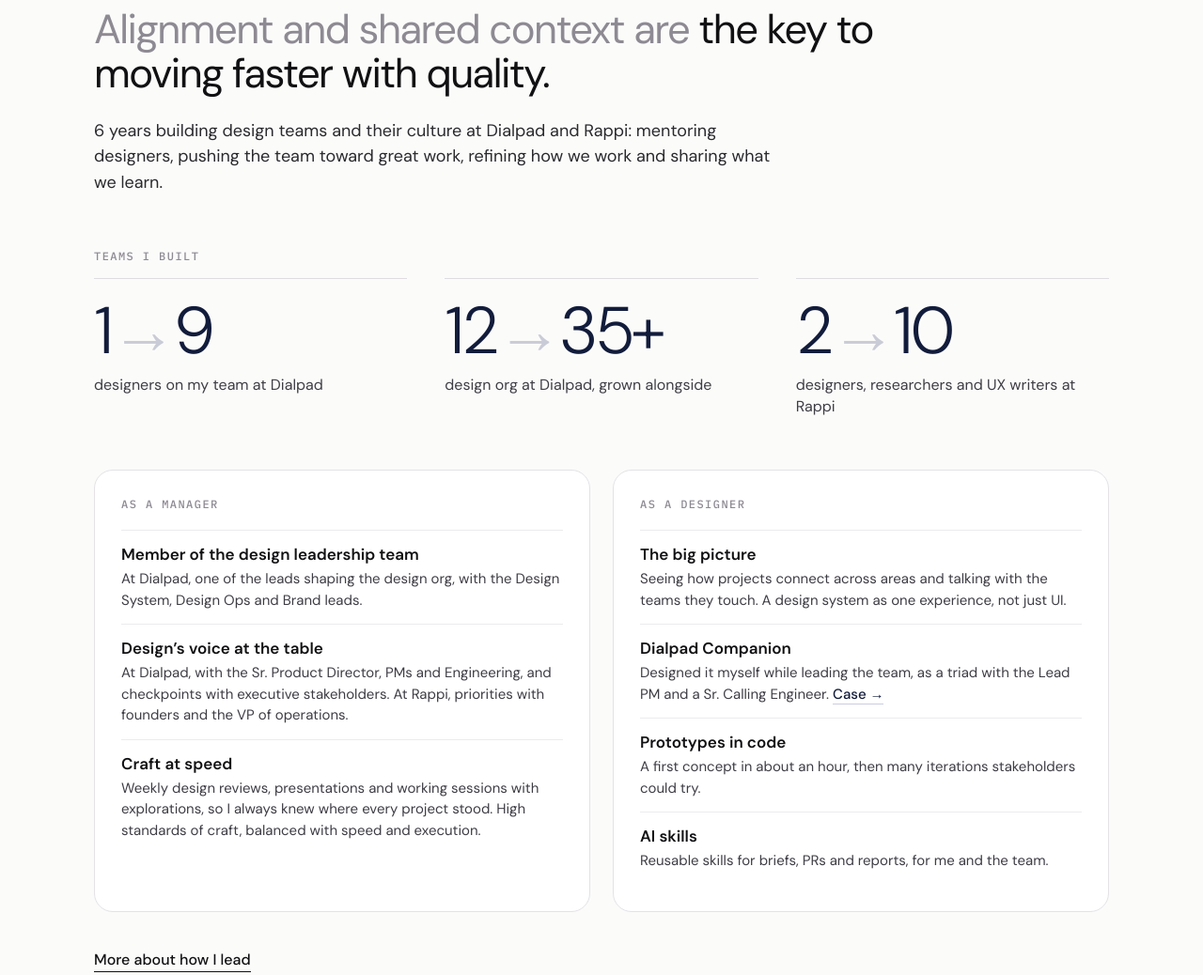
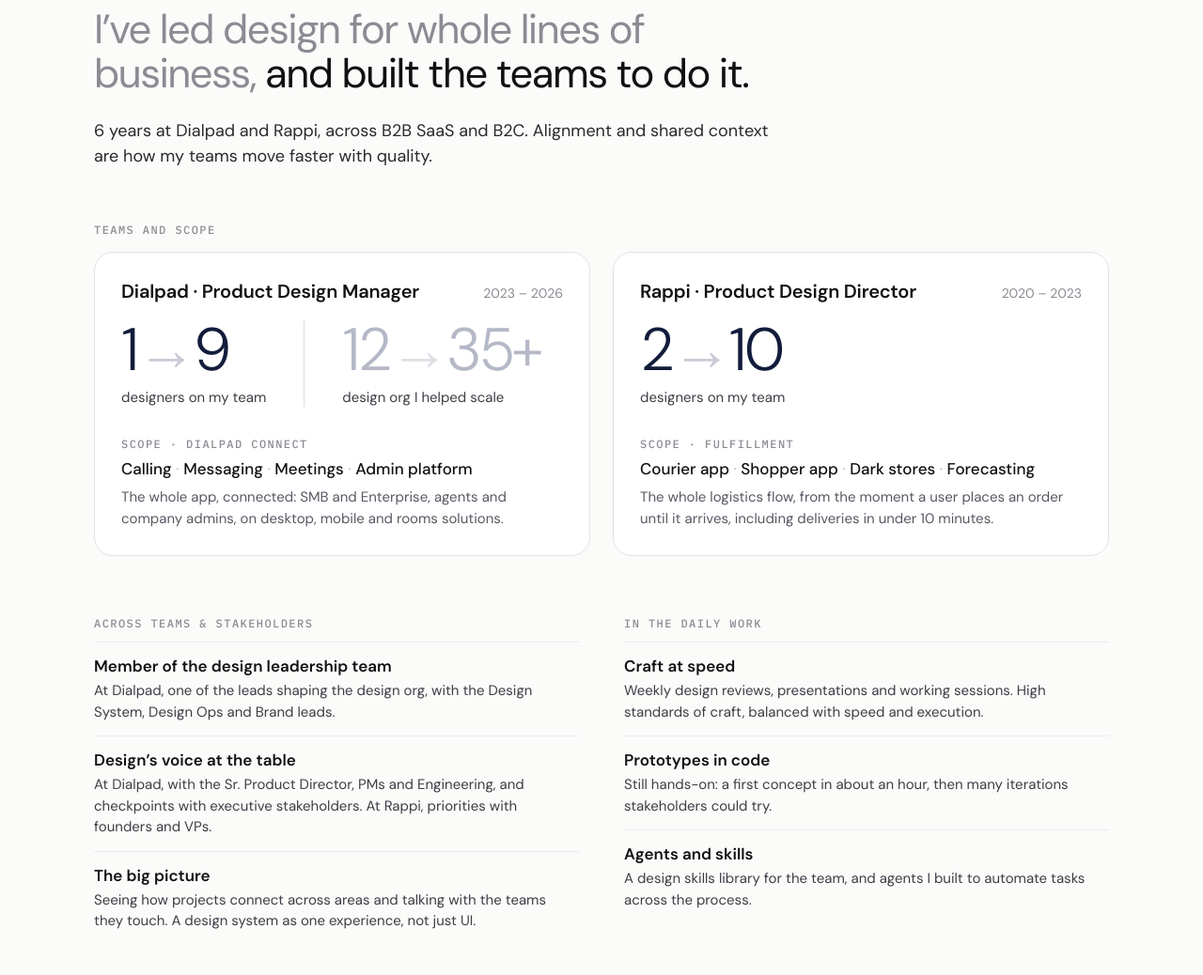
Before and after one commit to SilviK-personal/portfolio, a plain HTML site: page index.html in a window 1280 px wide. Shown: the part 2071-3109 px from the top of the page at 94% size. Drawn offline with Linux system fonts and the light colour scheme.

Commit message:
Leadership: company cards with open lists, Rappi scope, Labs title and agents card
Restores the charset meta lost when noindex was removed; site stays indexable.

Co-Authored-By: Claude Opus 5.5 <noreply@anthropic.com>
Claude-Session: https://claude.ai/code/session_01YQ68YF6dyFtRFrSuijBAPo

```diff
--- a/index.html
+++ b/index.html
@@ -1,4 +1,5 @@
 <!doctype html><html><head>
+<meta charset=utf8><meta name=viewport content="width=device-width,initial-scale=1"><style>:root{color-scheme:light}body{margin:0;padding:0;font:14px -apple-system,BlinkMacSystemFont,sans-serif;background:#fff;color:#000}img{max-width:100%}[hidden]:not([hidden=until-found i]){display:none!important}</style></head><body>
 <title>Silvina Klein Portfolio</title>
 <meta name="viewport" content="width=device-width, initial-scale=1">
 <link rel="preconnect" href="https://fonts.googleapis.com">
@@ -111,6 +112,7 @@ a{color:#111113}a:hover{color:#4B3FA0}
 section[id],footer[id]{scroll-margin-top:84px}
 .er{transition:padding-left .35s cubic-bezier(.2,.8,.2,1)}.er:hover{padding-left:16px}.er .er-ar{transition:transform .35s cubic-bezier(.2,.8,.2,1)}.er:hover .er-ar{transform:translateX(8px)}@media (prefers-reduced-motion: reduce){.er,.er .er-ar{transition:none}}
 @media (max-width:560px){.ct-div{display:none}}
+.st-div{align-self:stretch;width:1px;background:#DEDBE2}@media (max-width:560px){.st-div{display:none}}
 .ct-write::-webkit-details-marker{display:none}.ct-write{transition:background-color .2s}.ct-write:hover{background:#22305E}
 .ct-mailbox[open] .ct-write{display:none !important}
 .ct-mailbox[open] .ct-reveal{animation:ctIn .35s cubic-bezier(.2,.8,.2,1)}
@@ -212,39 +214,51 @@ section[id],footer[id]{scroll-margin-top:84px}
 <!-- About / leadership -->
 <section id="about" style="padding: 78px 0; border-top: 1px solid #E4E2E6">
 <p style="margin: 0; font-size: 14px; font-weight: 600; letter-spacing: 0.12em; color: #5B5763">LEADERSHIP</p>
-<h2 style="margin: 16px 0 0; max-width: 900px; font-size: clamp(28px, 3.4vw, 48px); line-height: 1.08; font-weight: 400; letter-spacing: -0.035em"><span style="color: #8E8A93">Alignment and shared context are</span> the key to moving faster with quality.</h2>
-<p style="margin: 24px 0 0; max-width: 720px; font-size: 18px; line-height: 1.55; color: #2A2A2E">6 years building design teams and their culture at Dialpad and Rappi: mentoring designers, pushing the team toward great work, refining how we work and sharing what we learn.</p>
-<p style="margin: 56px 0 0; font-family: 'IBM Plex Mono', monospace; font-size: 12px; font-weight: 500; letter-spacing: 0.12em; color: #8E8A93">TEAMS I BUILT</p>
-<div style="margin-top: 16px; display: grid; grid-template-columns: repeat(auto-fit, minmax(220px, 1fr)); gap: 28px 40px">
-<div style="padding-top: 20px; border-top: 1px solid #DEDBE2; display: flex; flex-direction: column; gap: 10px">
-<span style="font-size: clamp(48px, 5.5vw, 80px); font-weight: 300; letter-spacing: -0.05em; line-height: 1; color: #121C3B">1<span style="color: #C9CBD6">→</span>9</span>
-<span style="font-size: 16px; line-height: 1.45; color: #3F3D45">designers on my team at Dialpad</span>
+<h2 style="margin: 16px 0 0; max-width: 900px; font-size: clamp(28px, 3.4vw, 48px); line-height: 1.08; font-weight: 400; letter-spacing: -0.035em; text-wrap: balance"><span style="color: #8E8A93">I’ve led design for whole lines of business,</span> and built the teams to do it.</h2>
+<p style="margin: 24px 0 0; max-width: 720px; font-size: 18px; line-height: 1.55; color: #2A2A2E">6 years at Dialpad and Rappi, across B2B SaaS and B2C. Alignment and shared context are how my teams move faster with quality.</p>
+<p style="margin: 56px 0 0; font-family: 'IBM Plex Mono', monospace; font-size: 12px; font-weight: 500; letter-spacing: 0.12em; color: #8E8A93">TEAMS AND SCOPE</p>
+<div style="margin-top: 16px; display: flex; flex-wrap: wrap; gap: 24px">
+<div style="flex: 1 1 420px; min-width: 0; padding: 28px; background: #FFFFFF; border: 1px solid #E4E2E6; border-radius: 20px; display: flex; flex-direction: column; gap: 18px">
+<div style="display: flex; flex-wrap: wrap; align-items: baseline; justify-content: space-between; gap: 4px 16px"><span style="font-size: 20px; font-weight: 600; letter-spacing: -0.01em">Dialpad · Product Design Manager</span><span style="font-size: 14px; color: #8E8A93">2023 – 2026</span></div>
+<div style="display: flex; flex-wrap: wrap; align-items: flex-end; gap: 16px 40px">
+<div><span style="display: block; font-size: clamp(48px, 5vw, 72px); font-weight: 300; letter-spacing: -0.05em; line-height: 1; color: #121C3B">1<span style="color: #C9CBD6">→</span>9</span><span style="display: block; margin-top: 8px; font-size: 15px; color: #3F3D45">designers on my team</span></div>
+<div class="st-div" aria-hidden="true"></div>
+<div><span style="display: block; font-size: clamp(48px, 5vw, 72px); font-weight: 300; letter-spacing: -0.05em; line-height: 1; color: rgb(180, 184, 199)">12<span style="color: rgb(221, 223, 230)">→</span>35+</span><span style="display: block; margin-top: 8px; font-size: 15px; color: rgb(63, 61, 69)">design org I helped scale</span></div>
 </div>
-<div style="padding-top: 20px; border-top: 1px solid #DEDBE2; display: flex; flex-direction: column; gap: 10px">
-<span style="font-size: clamp(48px, 5.5vw, 80px); font-weight: 300; letter-spacing: -0.05em; line-height: 1; color: #121C3B">12<span style="color: #C9CBD6">→</span>35+</span>
-<span style="font-size: 16px; line-height: 1.45; color: #3F3D45">design org at Dialpad, grown alongside</span>
-</div>
-<div style="padding-top: 20px; border-top: 1px solid #DEDBE2; display: flex; flex-direction: column; gap: 10px">
-<span style="font-size: clamp(48px, 5.5vw, 80px); font-weight: 300; letter-spacing: -0.05em; line-height: 1; color: #121C3B">2<span style="color: #C9CBD6">→</span>10</span>
-<span style="font-size: 16px; line-height: 1.45; color: #3F3D45">designers, researchers and UX writers at Rappi</span>
+<div style="display: flex; flex-direction: column; gap: 8px; margin-top: 14px">
+<p style="margin: 0; font-family: 'IBM Plex Mono', monospace; font-size: 12px; font-weight: 500; letter-spacing: 0.12em; color: #8E8A93">SCOPE · DIALPAD CONNECT</p>
+<p style="margin: 0; font-size: 17px; font-weight: 500; color: #111113">Calling<span aria-hidden="true" style="color: #C9CBD6"> · </span>Messaging<span aria-hidden="true" style="color: #C9CBD6"> · </span>Meetings<span aria-hidden="true" style="color: #C9CBD6"> · </span>Admin platform</p>
+<p style="margin: 0; font-size: 15px; line-height: 1.5; color: #5B5763">The whole app, connected: SMB and Enterprise, agents and company admins, on desktop, mobile and rooms solutions.</p>
 </div>
 </div>
-<div style="margin-top: 56px; display: flex; flex-wrap: wrap; gap: 24px">
-<div style="flex: 1 1 400px; min-width: 0; padding: 28px; background: #FFFFFF; border: 1px solid #E4E2E6; border-radius: 20px; display: flex; flex-direction: column; gap: 20px">
-<p style="margin: 0; font-family: 'IBM Plex Mono', monospace; font-size: 12px; font-weight: 500; letter-spacing: 0.12em; color: #8E8A93">AS A MANAGER</p>
+<div style="flex: 1 1 420px; min-width: 0; padding: 28px; background: #FFFFFF; border: 1px solid #E4E2E6; border-radius: 20px; display: flex; flex-direction: column; gap: 18px">
+<div style="display: flex; flex-wrap: wrap; align-items: baseline; justify-content: space-between; gap: 4px 16px"><span style="font-size: 20px; font-weight: 600; letter-spacing: -0.01em">Rappi · Product Design Director</span><span style="font-size: 14px; color: #8E8A93">2020 – 2023</span></div>
+<div style="display: flex; flex-wrap: wrap; align-items: flex-end; gap: 8px 28px">
+<div><span style="display: block; font-size: clamp(48px, 5vw, 72px); font-weight: 300; letter-spacing: -0.05em; line-height: 1; color: rgb(18, 28, 59)">2<span style="color: rgb(201, 203, 214)">→</span>10</span><span style="display: block; margin-top: 8px; font-size: 15px; color: rgb(63, 61, 69)">designers on my team</span></div>
+
+</div>
+<div style="display: flex; flex-direction: column; gap: 8px; margin-top: 14px">
+<p style="margin: 0; font-family: 'IBM Plex Mono', monospace; font-size: 12px; font-weight: 500; letter-spacing: 0.12em; color: #8E8A93">SCOPE · FULFILLMENT</p>
+<p style="margin: 0; font-size: 17px; font-weight: 500; color: #111113">Courier app<span aria-hidden="true" style="color: #C9CBD6"> · </span>Shopper app<span aria-hidden="true" style="color: #C9CBD6"> · </span>Dark stores<span aria-hidden="true" style="color: #C9CBD6"> · </span>Forecasting</p>
+<p style="margin: 0; font-size: 15px; line-height: 1.5; color: #5B5763">The whole logistics flow, from the moment a user places an order until it arrives, including deliveries in under 10 minutes.</p>
+</div>
+</div>
+</div>
+<div style="margin-top: 64px; display: flex; flex-wrap: wrap; gap: 32px 48px">
+<div style="flex: 1 1 420px; min-width: 0; display: flex; flex-direction: column; gap: 12px">
+<p style="margin: 0; font-family: 'IBM Plex Mono', monospace; font-size: 12px; font-weight: 500; letter-spacing: 0.12em; color: #8E8A93">ACROSS TEAMS &amp; STAKEHOLDERS</p>
 <ul style="list-style: none; margin: 0; padding: 0">
 <li style="padding: 14px 0; border-top: 1px solid #ECEAEE"><span style="display: block; font-size: 17px; font-weight: 600">Member of the design leadership team</span><span style="display: block; margin-top: 4px; font-size: 15px; line-height: 1.5; color: #3F3D45">At Dialpad, one of the leads shaping the design org, with the Design System, Design Ops and Brand leads.</span></li>
-<li style="padding: 14px 0; border-top: 1px solid #ECEAEE"><span style="display: block; font-size: 17px; font-weight: 600">Design’s voice at the table</span><span style="display: block; margin-top: 4px; font-size: 15px; line-height: 1.5; color: #3F3D45">At Dialpad, with the Sr. Product Director, PMs and Engineering, and checkpoints with executive stakeholders. At Rappi, priorities with founders and the VP of operations.</span></li>
-<li style="padding: 14px 0; border-top: 1px solid #ECEAEE"><span style="display: block; font-size: 17px; font-weight: 600">Craft at speed</span><span style="display: block; margin-top: 4px; font-size: 15px; line-height: 1.5; color: #3F3D45">Weekly design reviews, presentations and working sessions with explorations, so I always knew where every project stood. High standards of craft, balanced with speed and execution.</span></li>
+<li style="padding: 14px 0; border-top: 1px solid #ECEAEE"><span style="display: block; font-size: 17px; font-weight: 600">Design’s voice at the table</span><span style="display: block; margin-top: 4px; font-size: 15px; line-height: 1.5; color: #3F3D45">At Dialpad, with the Sr. Product Director, PMs and Engineering, and checkpoints with executive stakeholders. At Rappi, priorities with founders and VPs.</span></li>
+<li style="padding: 14px 0; border-top: 1px solid #ECEAEE"><span style="display: block; font-size: 17px; font-weight: 600">The big picture</span><span style="display: block; margin-top: 4px; font-size: 15px; line-height: 1.5; color: #3F3D45">Seeing how projects connect across areas and talking with the teams they touch. A design system as one experience, not just UI.</span></li>
 </ul>
 </div>
-<div style="flex: 1 1 400px; min-width: 0; padding: 28px; background: #FFFFFF; border: 1px solid #E4E2E6; border-radius: 20px; display: flex; flex-direction: column; gap: 20px">
-<p style="margin: 0; font-family: 'IBM Plex Mono', monospace; font-size: 12px; font-weight: 500; letter-spacing: 0.12em; color: #8E8A93">AS A DESIGNER</p>
+<div style="flex: 1 1 420px; min-width: 0; display: flex; flex-direction: column; gap: 12px">
+<p style="margin: 0; font-family: 'IBM Plex Mono', monospace; font-size: 12px; font-weight: 500; letter-spacing: 0.12em; color: #8E8A93">IN THE DAILY WORK</p>
 <ul style="list-style: none; margin: 0; padding: 0">
-<li style="padding: 14px 0; border-top: 1px solid #ECEAEE"><span style="display: block; font-size: 17px; font-weight: 600">The big picture</span><span style="display: block; margin-top: 4px; font-size: 15px; line-height: 1.5; color: #3F3D45">Seeing how projects connect across areas and talking with the teams they touch. A design system as one experience, not just UI.</span></li>
-<li style="padding: 14px 0; border-top: 1px solid #ECEAEE"><span style="display: block; font-size: 17px; font-weight: 600">Dialpad Companion</span><span style="display: block; margin-top: 4px; font-size: 15px; line-height: 1.5; color: #3F3D45">Designed it myself while leading the team, as a triad with the Lead PM and a Sr. Calling Engineer. <a href="#case-companion" style="color: #121C3B; font-weight: 500; text-decoration: none; border-bottom: 1px solid #C9CDE0">Case →</a></span></li>
-<li style="padding: 14px 0; border-top: 1px solid #ECEAEE"><span style="display: block; font-size: 17px; font-weight: 600">Prototypes in code</span><span style="display: block; margin-top: 4px; font-size: 15px; line-height: 1.5; color: #3F3D45">A first concept in about an hour, then many iterations stakeholders could try.</span></li>
-<li style="padding: 14px 0; border-top: 1px solid #ECEAEE"><span style="display: block; font-size: 17px; font-weight: 600">AI skills</span><span style="display: block; margin-top: 4px; font-size: 15px; line-height: 1.5; color: #3F3D45">Reusable skills for briefs, PRs and reports, for me and the team.</span></li>
+<li style="padding: 14px 0; border-top: 1px solid #ECEAEE"><span style="display: block; font-size: 17px; font-weight: 600">Craft at speed</span><span style="display: block; margin-top: 4px; font-size: 15px; line-height: 1.5; color: rgb(63, 61, 69)">Weekly design reviews, presentations and working sessions. High standards of craft, balanced with speed and execution.</span></li>
+<li style="padding: 14px 0; border-top: 1px solid #ECEAEE"><span style="display: block; font-size: 17px; font-weight: 600">Prototypes in code</span><span style="display: block; margin-top: 4px; font-size: 15px; line-height: 1.5; color: #3F3D45">Still hands-on: a first concept in about an hour, then many iterations stakeholders could try.</span></li>
+<li style="padding: 14px 0; border-top: 1px solid #ECEAEE"><span style="display: block; font-size: 17px; font-weight: 600">Agents and skills</span><span style="display: block; margin-top: 4px; font-size: 15px; line-height: 1.5; color: #3F3D45">A design skills library for the team, and agents I built to automate tasks across the process.</span></li>
 </ul>
 </div>
 </div>
@@ -254,11 +268,11 @@ section[id],footer[id]{scroll-margin-top:84px}
 <!-- Labs -->
 <section id="labs" style="padding: 78px 0; border-top: 1px solid #E4E2E6">
 <p style="margin: 0; font-size: 14px; font-weight: 600; letter-spacing: 0.12em; color: #5B5763">LABS</p>
-<h2 style="margin: 16px 0 0; max-width: 760px; font-size: clamp(23px, 2.65vw, 34px); line-height: 1.15; font-weight: 400; letter-spacing: -0.03em; width: 929px">A free space for sketches and experiments I build with AI.</h2>
-<p style="margin: 16px 0 0; max-width: 720px; font-size: 17px; line-height: 1.55; color: #3F3D45">When you can build almost anything you imagine, what matters is curiosity and making time to experiment. It's not always easy, but I love reading and trying new things.</p>
+<h2 style="margin: 16px 0 0; max-width: 100%; font-size: clamp(23px, 2.65vw, 34px); line-height: 1.15; font-weight: 400; letter-spacing: -0.03em; text-wrap: balance">A free space for experiments I build with AI.</h2>
+<p style="margin: 16px 0 0; max-width: 100%; font-size: 17px; line-height: 1.55; color: #3F3D45; text-wrap: pretty">When you can build almost anything you imagine, what matters is curiosity and making time to experiment. It's not always easy, but I love reading and trying new things.</p>
 <div style="margin-top: 40px; display: flex; flex-wrap: wrap; gap: 24px">
 
-<div class="sk-card" tabindex="0" aria-label="Skills created: skills.md with GM-brief.md, pr-create.md, AskEng.md, report.md and AskDP.md" style="flex: 1 1 300px; min-width: 0; padding: 22px; background: #FFFFFF; border: 1px solid #E4E2E6; border-radius: 20px; display: flex; flex-direction: column; gap: 20px">
+<div class="sk-card" tabindex="0" aria-label="Agents and skills created: skills.md with GM-brief.md, pr-create.md, AskEng.md, report.md and AskDP.md" style="flex: 1 1 300px; min-width: 0; padding: 22px; background: #FFFFFF; border: 1px solid #E4E2E6; border-radius: 20px; display: flex; flex-direction: column; gap: 20px">
 <div class="lab-board" style="position: relative; height: 240px; border: 1px solid #ECEAEE; border-radius: 12px; display: flex; align-items: center; justify-content: center; overflow: hidden">
 <span style="position: absolute; top: 12px; left: 12px; z-index: 3; padding: 3px 9px; background: #FFFFFF; border: 1px solid #E4E2E6; border-radius: 999px; font-size: 12px; font-weight: 500; color: #5B5763; white-space: nowrap">Work and personal</span>
 <div aria-hidden="true" style="position: absolute; inset: 0">
@@ -274,7 +288,7 @@ section[id],footer[id]{scroll-margin-top:84px}
 </div>
 </div>
 <div style="padding: 0 4px; display: flex; flex-direction: column; gap: 8px">
-<div style="display: flex; flex-wrap: wrap; align-items: center; gap: 6px 10px"><p style="margin: 0; font-family: 'IBM Plex Mono', monospace; font-size: 14px; line-height: 1.45; font-weight: 500; letter-spacing: 0.2em; color: #111113">SKILLS CREATED</p></div>
+<div style="display: flex; flex-wrap: wrap; align-items: center; gap: 6px 10px"><p style="margin: 0; font-family: 'IBM Plex Mono', monospace; font-size: 14px; line-height: 1.45; font-weight: 500; letter-spacing: 0.2em; color: #111113">AGENTS AND SKILLS CREATED</p></div>
 <p style="margin: 0; font-size: 15px; line-height: 1.5; color: #5B5763">Time back with the skills I built for my day to day.</p>
 </div>
 </div>
@@ -326,7 +340,7 @@ section[id],footer[id]{scroll-margin-top:84px}
 <!-- Contact -->
 <footer id="contact" style="padding: 72px 0 48px; border-top: 1px solid #E4E2E6">
 <h2 style="margin: 0; font-size: clamp(31px, 3.9vw, 56px); line-height: 1.05; font-weight: 400; letter-spacing: -0.04em">Let’s talk.</h2>
-<p style="margin: 20px 0 0; max-width: 620px; font-size: 18px; line-height: 1.55; color: #3F3D45">Always up for a conversation about AI products, scaling design teams or prototyping in code. Open to full-time and fractional roles.</p>
+<p style="margin: 20px 0 0; max-width: 100%; font-size: 18px; line-height: 1.55; color: #3F3D45; text-wrap: pretty">Always up for a conversation about AI products, scaling design teams or prototyping in code. Open to full-time and fractional roles.</p>
 <div style="margin-top: 32px; display: flex; flex-wrap: wrap; align-items: center; gap: 14px 20px">
 <details class="ct-mailbox">
 <summary class="ct-write" style="display: inline-flex; align-items: center; gap: 8px; min-height: 42px; padding: 0 20px; border-radius: 999px; background: #121C3B; color: #FFFFFF; font-size: 15px; font-weight: 500; cursor: pointer; list-style: none"><svg aria-hidden="true" width="16" height="16" viewBox="0 0 24 24" fill="none" stroke="currentColor" stroke-width="1.8" stroke-linecap="round" stroke-linejoin="round"><rect x="3" y="5" width="18" height="14" rx="2"></rect><path d="M3 7l9 6 9-6"></path></svg>Write me</summary>
```
